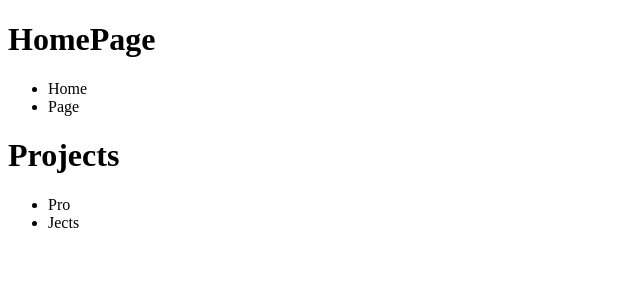
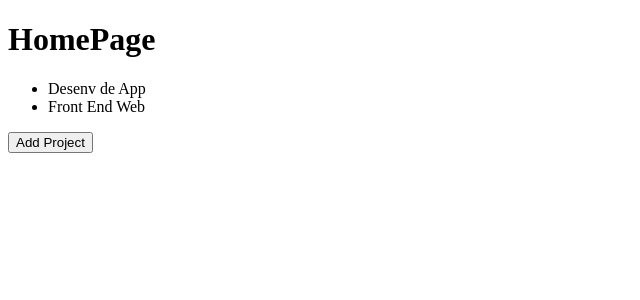
Before and after one commit to renanosilvacode/reactjs-frontend-concepts-01, a React app: page / in a window 1280 px wide. Shown: the top 300 px of the page, without its empty margins (0-640 px from the left). Built offline with nearby package versions, Linux system fonts and the light colour scheme.

Commit message:
Concepts of State and Immutability

```diff
--- a/src/App.js
+++ b/src/App.js
@@ -1,26 +1,33 @@
- import React from 'react';
+ import React, { useState } from 'react';
  import Header from './components/Header';
 
 //The component is a function that return HTML ~for now
 //Property: Send info from a child to a parent (like a HTML atribute)
-//
+//State: Any variable that could be updated by the user should be used in a state
+//Immutability: Changing the value of a variable in a State indirectely.
 
  function App() {
+
+    //Deconstructing the variable and the function that will update the variable
+    const [projects, setProjects] = useState(['Desenv de App', 'Front End Web']);
+
+    function handleAddProject(){
+
+        //Changing the variable projects by copying projects and adding a new item by the end of it
+        setProjects([ ...projects, `New Project ${Date.now()}`]);
+
+    }
+
     return (
         //Fragments: Create a container to separate components w/o using HTML DOM
         <>
             <Header title="HomePage">
                 <ul>
-                    <li>Home</li>
-                    <li>Page</li>
+                    {projects.map(project => <li key={project}>{project}</li>)}
                 </ul>
             </Header>
-            <Header title="Projects">
-                <ul>
-                    <li>Pro</li>
-                    <li>Jects</li>
-                </ul>
-           </Header>
+
+            <button type="button" onClick={handleAddProject}>Add Project</button>
         </>
     );
 }
```
